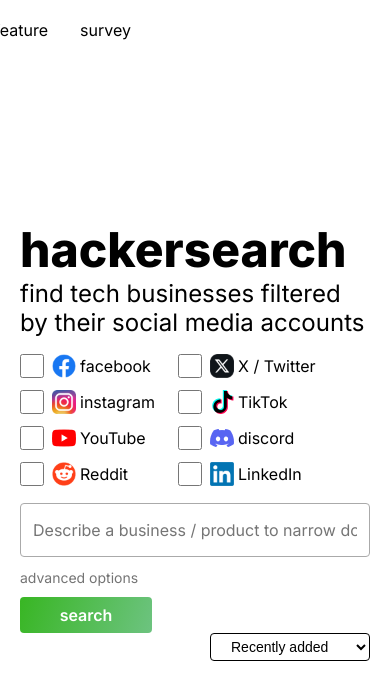
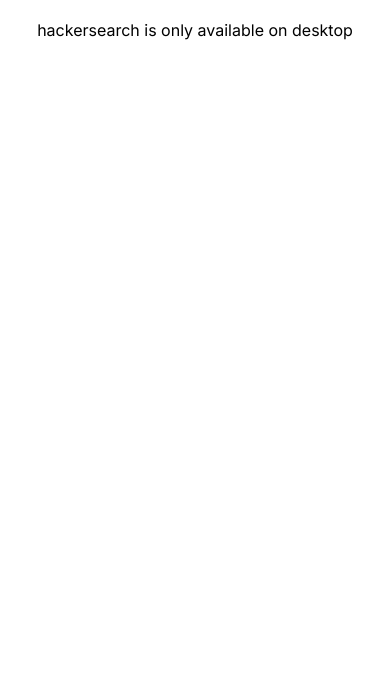
Before and after one commit to fDynamo/hackersearch-website, a Next.js app: page / in a window 390 px wide. Shown: the top 700 px of the page. Built offline with nearby package versions, Linux system fonts and the light colour scheme.

Commit message:
mobile gate

```diff
--- a/src/app/page.module.scss
+++ b/src/app/page.module.scss
@@ -404,3 +404,20 @@
     padding: 0;
   }
 }
+
+.mobile-gate {
+  display: none;
+}
+@media screen and (max-width: $breakpoint-tablet) {
+  .header,
+  .main {
+    display: none;
+  }
+
+  .mobile-gate {
+    display: flex;
+    flex-direction: column;
+    align-items: center;
+    margin-top: 20px;
+  }
+}
--- a/src/app/page.tsx
+++ b/src/app/page.tsx
@@ -623,7 +623,10 @@
       {modalAdvancedOptions()}
       {modalExportOptions()}
       {renderScrollUpWidget()}
-      <header>
+      <div className={styles["mobile-gate"]}>
+        hackersearch is only available on desktop
+      </div>
+      <header className={styles.header}>
         <nav className={styles.nav}>
           <div className={styles["nav__container"]}>
             <a href="mailto:fbdlabs@outlook.com">contact</a>
```
